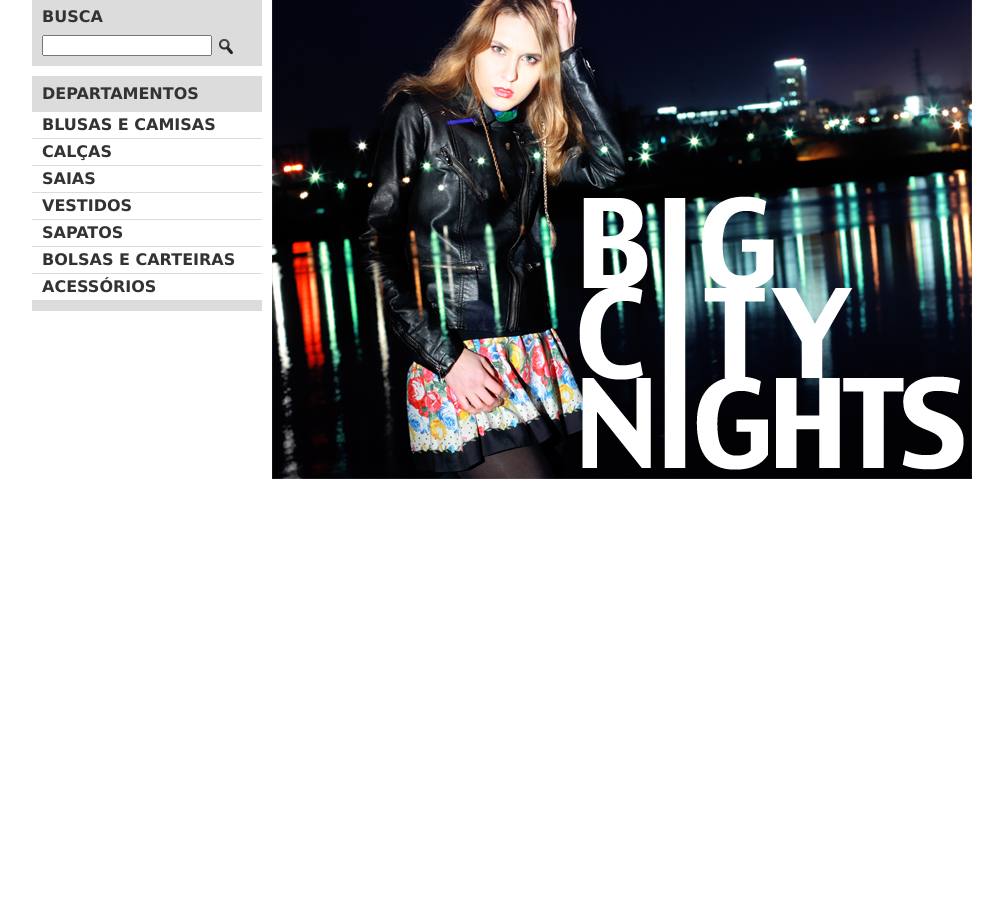
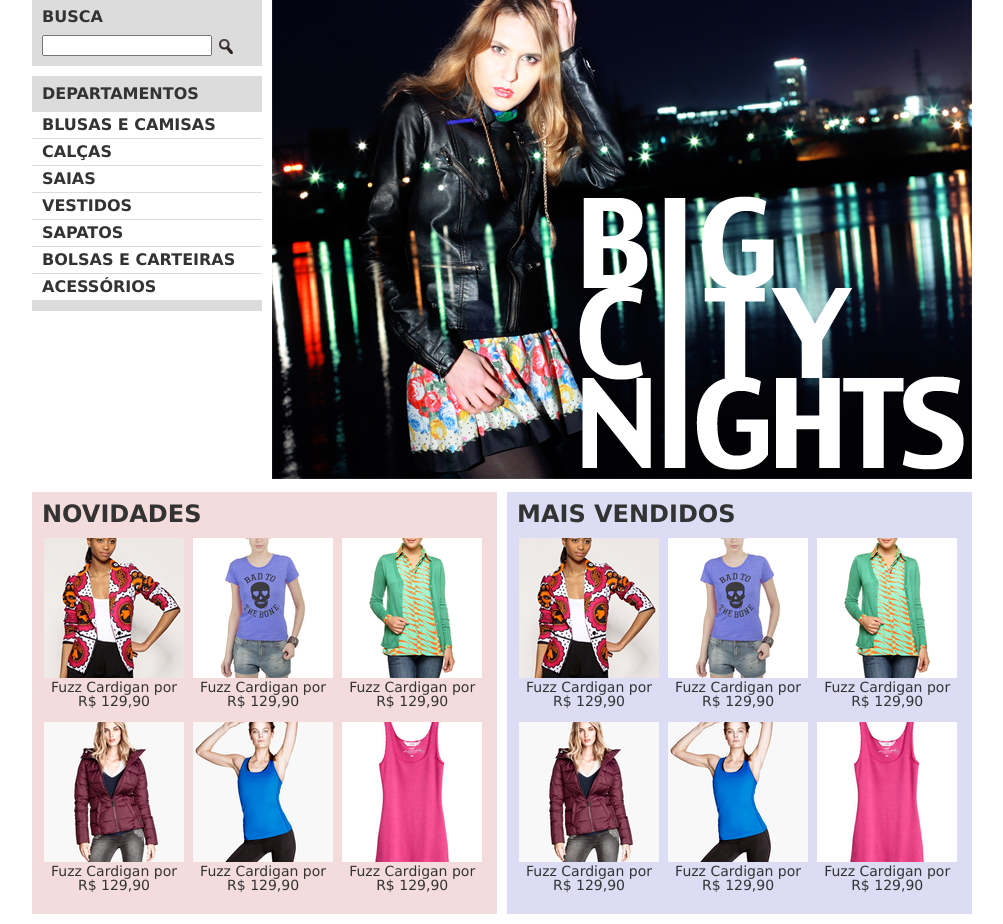
Before and after one commit to wilsonsf/Caelum-WD43, a PHP site: page / in a window 1280 px wide. Shown: the part 99-1023 px from the top of the page, without its empty margins (138-1141 px from the left). Before the commit the page ends 578 px from the top, so only its background shows below. Run offline with PHP 8.4, Linux system fonts and the light colour scheme.

Commit message:
Caelum: exercicio 4.9 - Painéis Flutuantes

```diff
--- a/css/estilos.css
+++ b/css/estilos.css
@@ -74,3 +74,36 @@ header {
 .busca input[type=search] {
   width: 170px;
 }
+.painel {
+  margin: 10px 0;
+  padding: 10px;
+  width: 445px;
+}
+.painel h2 {
+  margin-bottom: 10px;
+
+  font-size: 24px;
+  font-weight: bold;
+  text-transform: uppercase;
+}
+.painel a {
+  color: #333;
+  font-size: 14px;
+  text-align:center;
+  text-decoration: none;
+}
+.painel li {
+  display: inline-block;
+  width: 140px;
+  margin: 2px;
+  padding-bottom: 10px;
+  vertical-align: top;
+}
+.novidades {
+  float: left;
+  background-color: #F5DCDC;
+}
+.mais-vendidos {
+  float: right;
+  background-color: #DCDCF5;
+}
--- a/index.html
+++ b/index.html
@@ -49,5 +49,114 @@
 
     <img src="img/destaque-home.png" alt="Promoção: Big City Night">
   </div> <!-- fim .container .destaque -->
+
+  <div class="container paineis">
+    <section class="painel novidades">
+      <h2>Novidades</h2>
+      <ol>
+        <li>
+          <a href="produto.html">
+            <figure>
+              <img src="img/produtos/miniatura1.png" alt="">
+              <figcaption>Fuzz Cardigan por R$ 129,90</figcaption>
+            </figure>
+          </a>
+        </li>
+        <li>
+          <a href="produto.html">
+            <figure>
+              <img src="img/produtos/miniatura2.png" alt="">
+              <figcaption>Fuzz Cardigan por R$ 129,90</figcaption>
+            </figure>
+          </a>
+        </li>
+        <li>
+          <a href="produto.html">
+            <figure>
+              <img src="img/produtos/miniatura3.png" alt="">
+              <figcaption>Fuzz Cardigan por R$ 129,90</figcaption>
+            </figure>
+        </li>
+        <li>
+          <a href="produto.html">
+            <figure>
+              <img src="img/produtos/miniatura4.png" alt="">
+              <figcaption>Fuzz Cardigan por R$ 129,90</figcaption>
+            </figure>
+          </a>
+        </li>
+        <li>
+          <a href="produto.html">
+            <figure>
+              <img src="img/produtos/miniatura5.png" alt="">
+              <figcaption>Fuzz Cardigan por R$ 129,90</figcaption>
+            </figure>
+          </a>
+        </li>
+        <li>
+          <a href="produto.html">
+            <figure>
+              <img src="img/produtos/miniatura6.png" alt="">
+              <figcaption>Fuzz Cardigan por R$ 129,90</figcaption>
+            </figure>
+          </a>
+        </li>
+      </ol>
+    </section> <!-- fim .painel .novidades -->
+
+    <section class="painel mais-vendidos">
+      <h2>Mais Vendidos</h2>
+      <ol>
+        <li>
+          <a href="produto.html">
+            <figure>
+              <img src="img/produtos/miniatura1.png" alt="">
+              <figcaption>Fuzz Cardigan por R$ 129,90</figcaption>
+            </figure>
+          </a>
+        </li>
+        <li>
+          <a href="produto.html">
+            <figure>
+              <img src="img/produtos/miniatura2.png" alt="">
+              <figcaption>Fuzz Cardigan por R$ 129,90</figcaption>
+            </figure>
+          </a>
+        </li>
+        <li>
+          <a href="produto.html">
+            <figure>
+              <img src="img/produtos/miniatura3.png" alt="">
+              <figcaption>Fuzz Cardigan por R$ 129,90</figcaption>
+            </figure>
+          </a>
+        </li>
+        <li>
+          <a href="produto.html">
+            <figure>
+              <img src="img/produtos/miniatura4.png" alt="">
+              <figcaption>Fuzz Cardigan por R$ 129,90</figcaption>
+            </figure>
+          </a>
+        </li>
+        <li>
+          <a href="produto.html">
+            <figure>
+              <img src="img/produtos/miniatura5.png" alt="">
+              <figcaption>Fuzz Cardigan por R$ 129,90</figcaption>
+            </figure>
+          </a>
+        </li>
+        <li>
+          <a href="produto.html">
+            <figure>
+              <img src="img/produtos/miniatura6.png" alt="">
+              <figcaption>Fuzz Cardigan por R$ 129,90</figcaption>
+            </figure>
+          </a>
+        </li>
+      </ol>
+    </section> <!-- fim .painel .mais-vendidos -->
+  </div> <!-- fim .container .paineis -->
 </body>
 </html>
```
